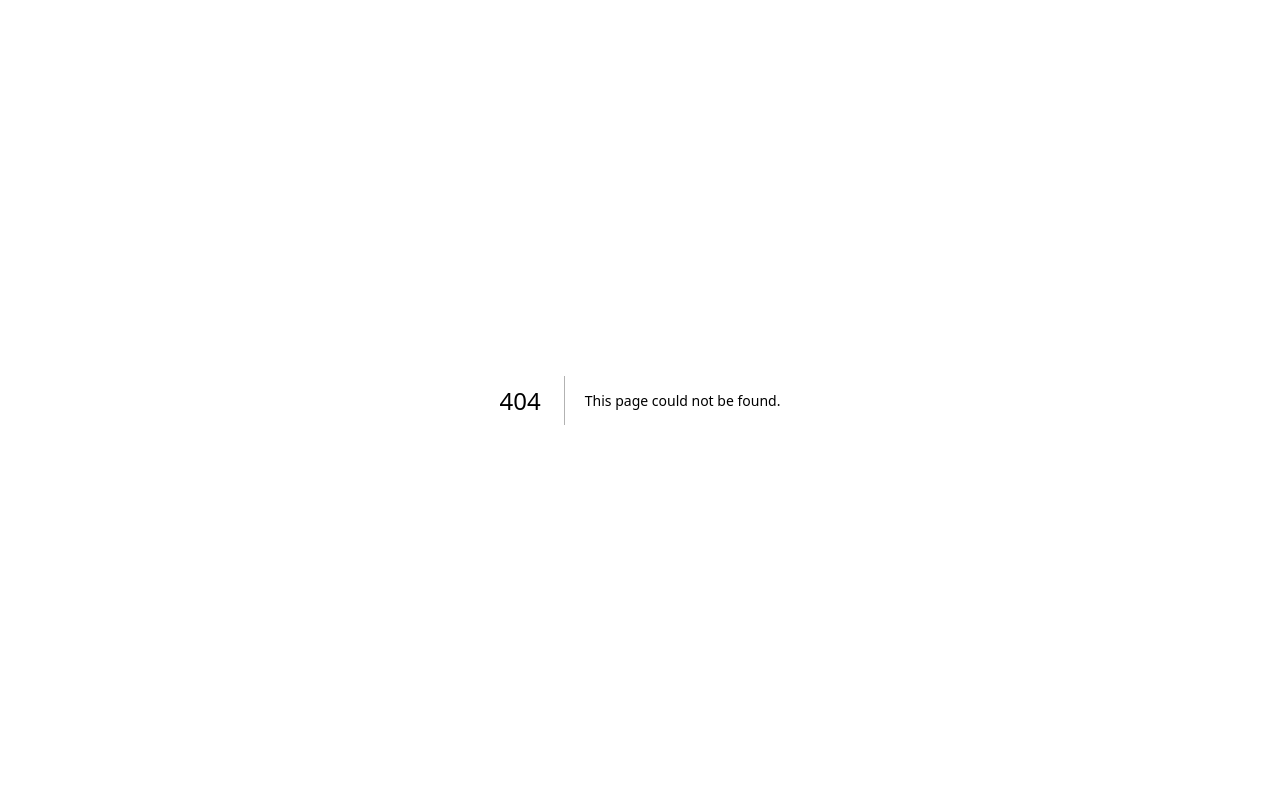
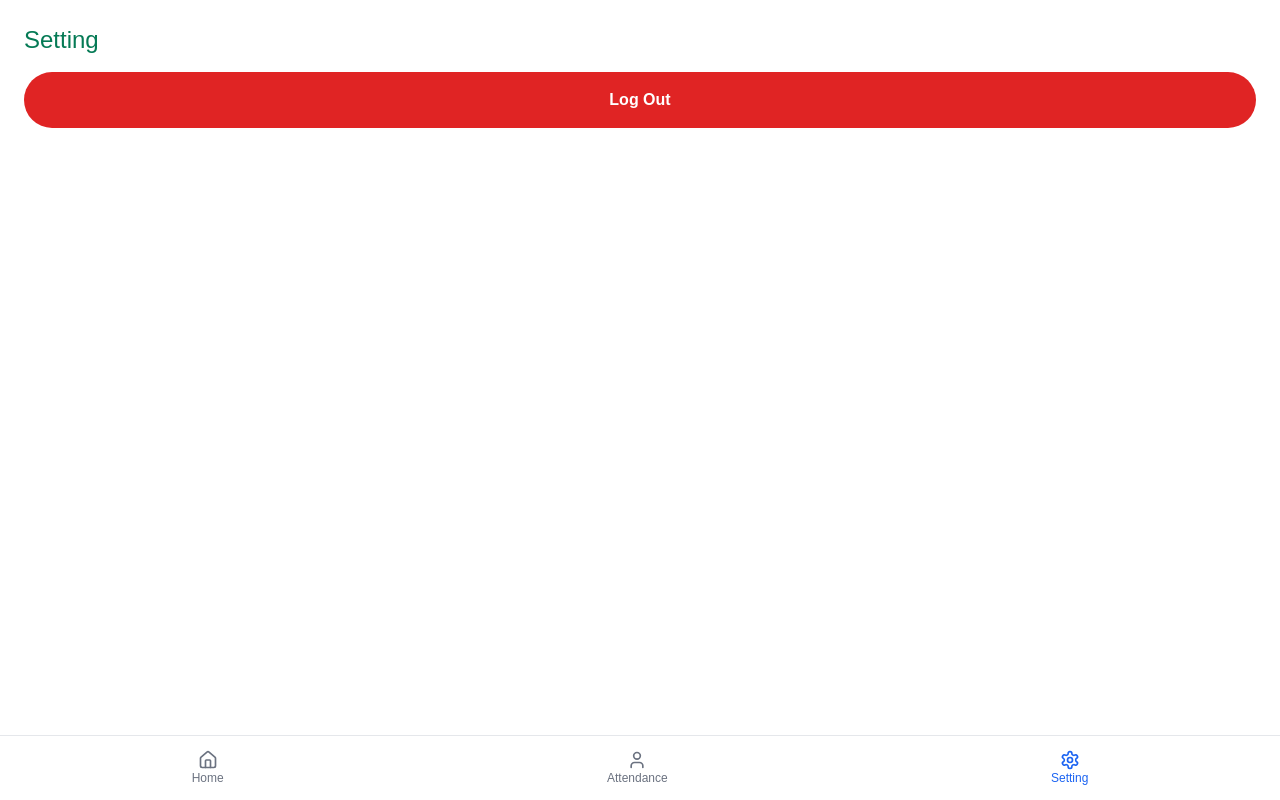
Before and after one commit to sokunthaneth-nbc/nbc-home-app, a Next.js app: page /setting in a window 1280 px wide. Before the commit this address had no page. Built offline with nearby package versions, Linux system fonts and the light colour scheme.

Commit message:
doing setting logout button

```diff
--- /dev/null
+++ b/src/app/attendance/page.tsx
@@ -0,0 +1,11 @@
+import MobileBottomNav from "@/components/MobileBottomNav";
+export default function AttendancePage() {
+	return (
+		<>
+			<div className="p-6 pb-20"> {/* padding-bottom to prevent content hiding behind nav */}
+				<h1 className="text-2xl text-green-600">Welcome to Attendance Page</h1>
+			</div>
+			<MobileBottomNav />
+		</>
+	);
+}
--- a/src/app/change-password/page.tsx
+++ b/src/app/change-password/page.tsx
@@ -7,8 +7,8 @@ import { Eye, EyeOff } from "lucide-react";
 export default function ChangePasswordPage() {
 	const router = useRouter();
 
-	const [newPassword, setNewPassword] = useState("");
-	const [confirmPassword, setConfirmPassword] = useState("");
+	const [newPassword, setNewPassword] = useState("myInitialPassword");
+	const [confirmPassword, setConfirmPassword] = useState("myInitialPassword");
 	const [showPassword, setShowPassword] = useState(false);
 	const [errors, setErrors] = useState<{ newPassword?: string; confirmPassword?: string }>({});
 
--- /dev/null
+++ b/src/app/setting/page.tsx
@@ -0,0 +1,32 @@
+'use client';
+
+import { useRouter } from 'next/navigation';
+import MobileBottomNav from "@/components/MobileBottomNav";
+
+export default function SettingPage() {
+	const router = useRouter();
+
+	const handleLogout = () => {
+		console.log("User logged out");
+		router.push('/login');
+		// Your actual logout logic here
+	};
+
+	return (
+		<>
+			<div className="p-6 pb-20"> {/* padding-bottom to prevent content hiding behind nav */}
+				<h1 className="text-2xl text-green-600 mb-4">Setting</h1>
+
+				<button
+					onClick={handleLogout}
+					//className="px-4 py-2 bg-red-600 text-white rounded hover:bg-red-700"
+					className="w-full text-white bg-red-600 hover:bg-red-700 focus:ring-4 focus:outline-none focus:ring-blue-300 font-semibold rounded-[32px] text-base px-4 py-4 text-center"
+				>
+					Log Out
+				</button>
+			</div>
+
+			<MobileBottomNav />
+		</>
+	);
+}
--- a/src/components/MobileBottomNav.tsx
+++ b/src/components/MobileBottomNav.tsx
@@ -14,8 +14,8 @@ export default function MobileBottomNav() {
 		<nav className="fixed bottom-0 left-0 right-0 z-50 bg-white border-t border-gray-200 dark:bg-gray-800 dark:border-gray-700">
 			<ul className="flex justify-around items-center h-16">
 				<NavItem href="/home" icon={<Home size={20} />} active={pathname === "/home"} label="Home" />
-				<NavItem href="/attandant" icon={<User size={20} />} active={pathname === "/attandant"} label="Attandant" />
-				<NavItem href="/settings" icon={<Settings size={20} />} active={pathname === "/settings"} label="Settings" />
+				<NavItem href="/attendance" icon={<User size={20} />} active={pathname === "/attendance"} label="Attendance" />
+				<NavItem href="/setting" icon={<Settings size={20} />} active={pathname === "/setting"} label="Setting" />
 			</ul>
 		</nav>
 	);
```
